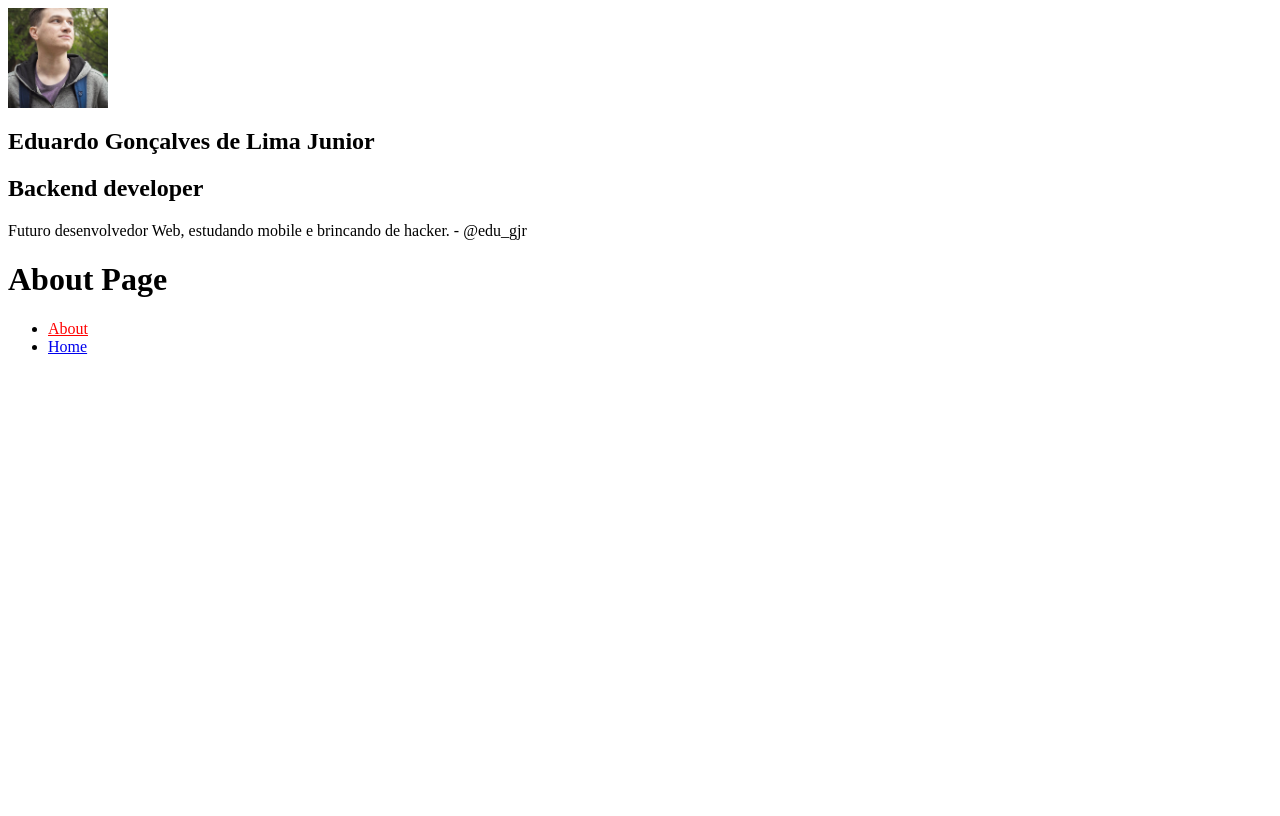
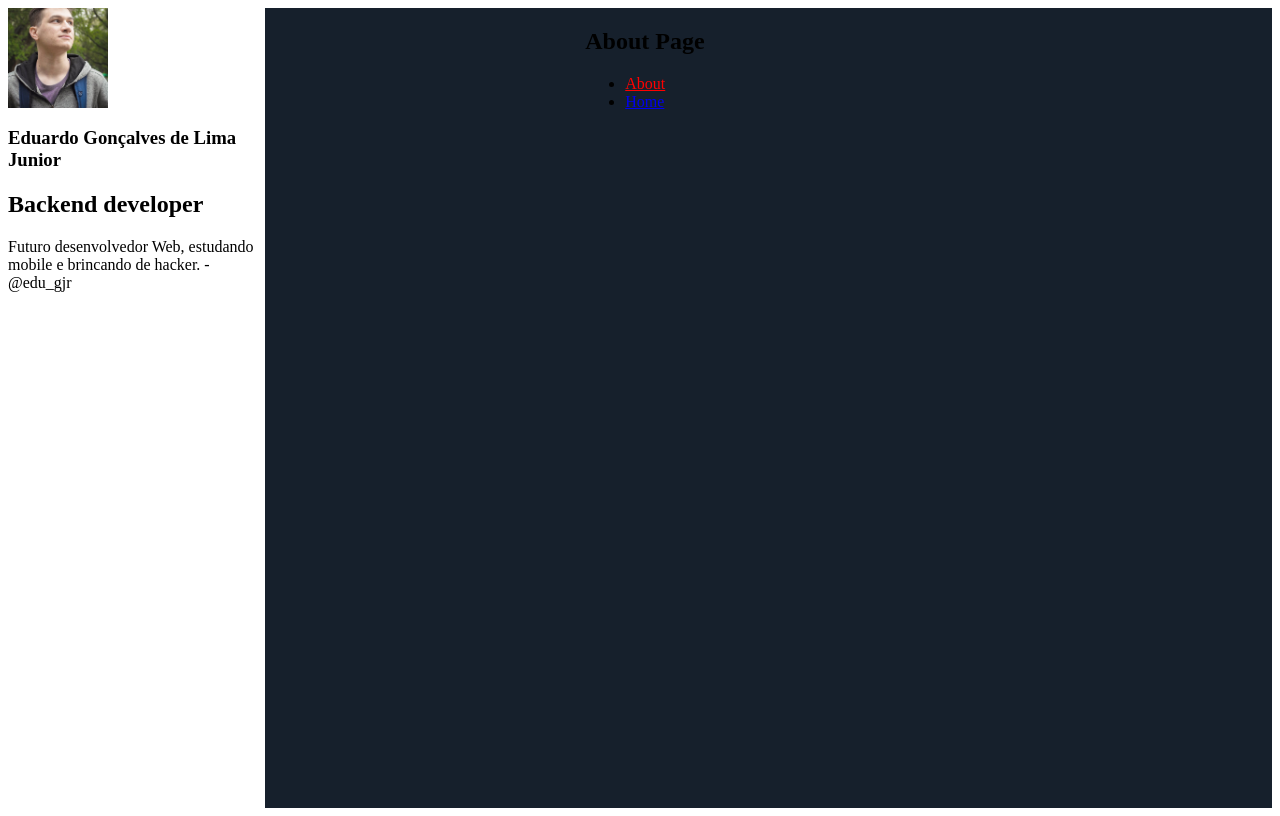
Before and after one commit to eduardo-g-lima-jr/My-Blog, a Gatsby site: page /about in a window 1280 px wide. Built offline with nearby package versions, Linux system fonts and the light colour scheme; Gatsby itself is replaced by a stand-in of ours.

Commit message:
salvando novas modificações

```diff
--- a/gatsby-config.js
+++ b/gatsby-config.js
@@ -6,6 +6,7 @@ module.exports = {
     author: `Eduardo Gonçalves de Lima Junior`,
   },
   plugins: [
+    `gatsby-plugin-styled-components`,
     `gatsby-plugin-react-helmet`,
     {
       resolve: `gatsby-source-filesystem`,
--- a/package.json
+++ b/package.json
@@ -11,12 +11,14 @@
     "gatsby-plugin-offline": "^2.2.7",
     "gatsby-plugin-react-helmet": "^3.1.4",
     "gatsby-plugin-sharp": "^2.2.13",
+    "gatsby-plugin-styled-components": "^3.1.3",
     "gatsby-source-filesystem": "^2.1.11",
     "gatsby-transformer-sharp": "^2.2.7",
     "prop-types": "^15.7.2",
     "react": "^16.9.0",
     "react-dom": "^16.9.0",
-    "react-helmet": "^5.2.1"
+    "react-helmet": "^5.2.1",
+    "styled-components": "^4.3.2"
   },
   "devDependencies": {
     "prettier": "^1.18.2"
--- /dev/null
+++ b/src/components/Layout/index.js
@@ -0,0 +1,31 @@
+import React from "react"
+import PropTypes from "prop-types"
+import Profile from "../Profile";
+import styled from 'styled-components'
+
+const LayoutWrapper = styled.section`
+  display: flex;
+`
+const LayoutMain = styled.main`
+  background: #16202c;
+  min-height: 100vh;
+  padding: 0 3.75rem 0 20rem;
+  width: 100%;
+`
+
+const Layout = ({ children }) => {
+  return (
+    <LayoutWrapper>
+    <aside>
+      <Profile></Profile>
+    </aside>
+    <LayoutMain>{children}</LayoutMain>
+    </LayoutWrapper>
+  )
+}
+
+Layout.propTypes = {
+  children: PropTypes.node.isRequired,
+}
+
+export default Layout
--- a/src/components/layout.js
+++ /dev/null
@@ -1,20 +0,0 @@
-import React from "react"
-import PropTypes from "prop-types"
-import Profile from "./Profile";
-
-const Layout = ({ children }) => {
-  return (
-    <>
-    <aside>
-      <Profile></Profile>
-    </aside>
-    <main>{children}</main>
-    </>
-  )
-}
-
-Layout.propTypes = {
-  children: PropTypes.node.isRequired,
-}
-
-export default Layout
--- a/src/pages/about.js
+++ b/src/pages/about.js
@@ -1,14 +1,14 @@
 import React from "react"
 import { Link } from "gatsby"
 
-import Layout from "../components/layout"
+import Layout from "../components/Layout"
 import SEO from "../components/seo"
 
 const AboutPage = () => (
   <>
     <Layout>
       <SEO title="About"/>
-    </Layout>
+
       <h1> About Page </h1>
       <ul>
           <li>
@@ -18,6 +18,7 @@ const AboutPage = () => (
               <Link to="/" >Home</Link>
           </li>
       </ul>
+    </Layout>
   </>
 )
 
--- a/src/pages/index.js
+++ b/src/pages/index.js
@@ -1,7 +1,7 @@
 import React from "react"
 import { Link } from "gatsby"
 
-import Layout from "../components/layout"
+import Layout from "../components/Layout"
 import SEO from "../components/seo"
 
 const IndexPage = () => (
```
Also changed, not shown: src/pages/404.js (+8 -6 lines), 1 other file. Lines whose indentation alone changed are shown as unchanged.
